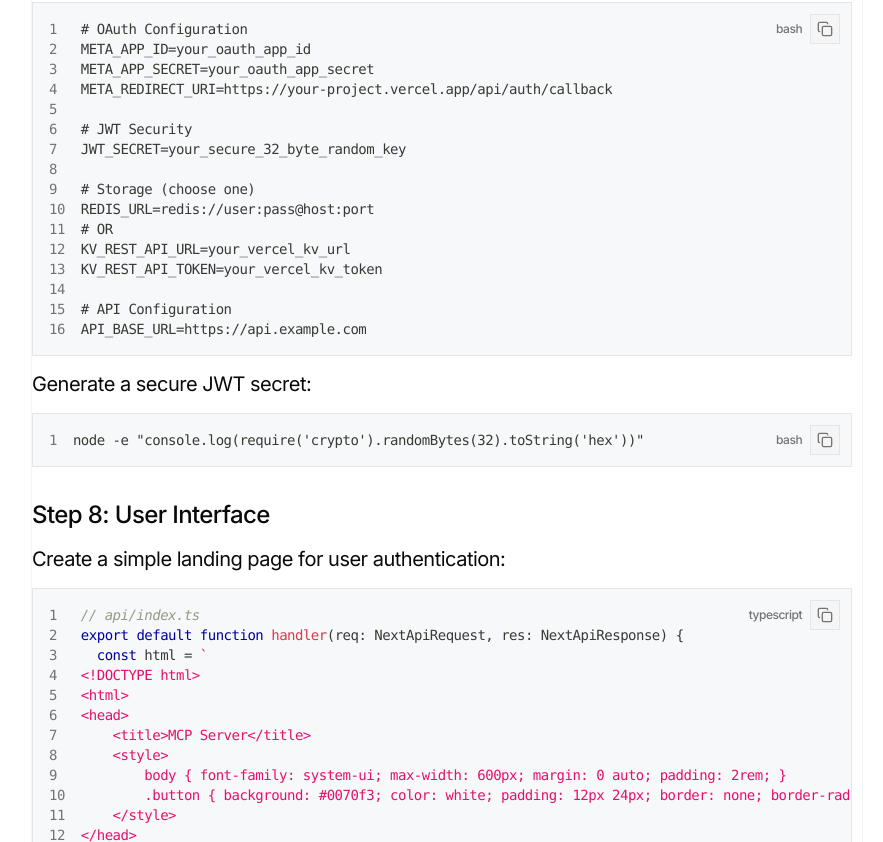
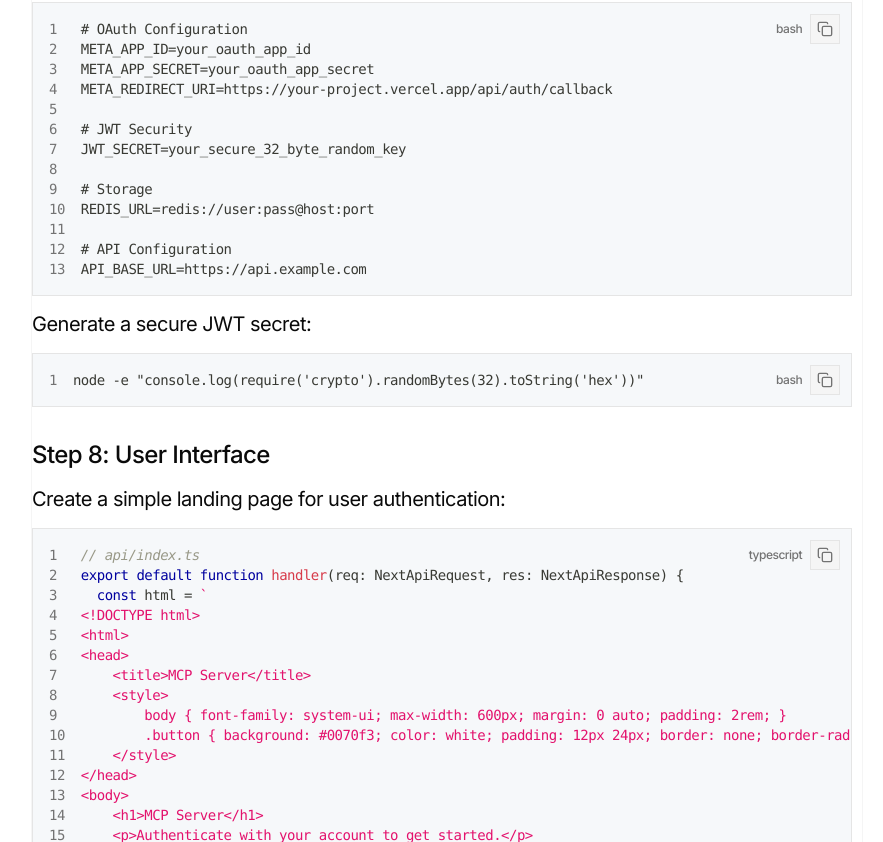
Before and after one commit to brijr/site, a Next.js app: page /vercel-mcp in a window 1280 px wide. Shown: the part 7818-8660 px from the top of the page, without its empty margins (193-1076 px from the left). Built offline with nearby package versions, Linux system fonts and the light colour scheme.

Commit message:
update post

```diff
--- a/app/(markdown)/vercel-mcp/page.mdx
+++ b/app/(markdown)/vercel-mcp/page.mdx
@@ -362,11 +362,8 @@ META_REDIRECT_URI=https://your-project.vercel.app/api/auth/callback
 # JWT Security
 JWT_SECRET=your_secure_32_byte_random_key
 
-# Storage (choose one)
+# Storage
 REDIS_URL=redis://user:pass@host:port
-# OR
-KV_REST_API_URL=your_vercel_kv_url
-KV_REST_API_TOKEN=your_vercel_kv_token
 
 # API Configuration
 API_BASE_URL=https://api.example.com
```
